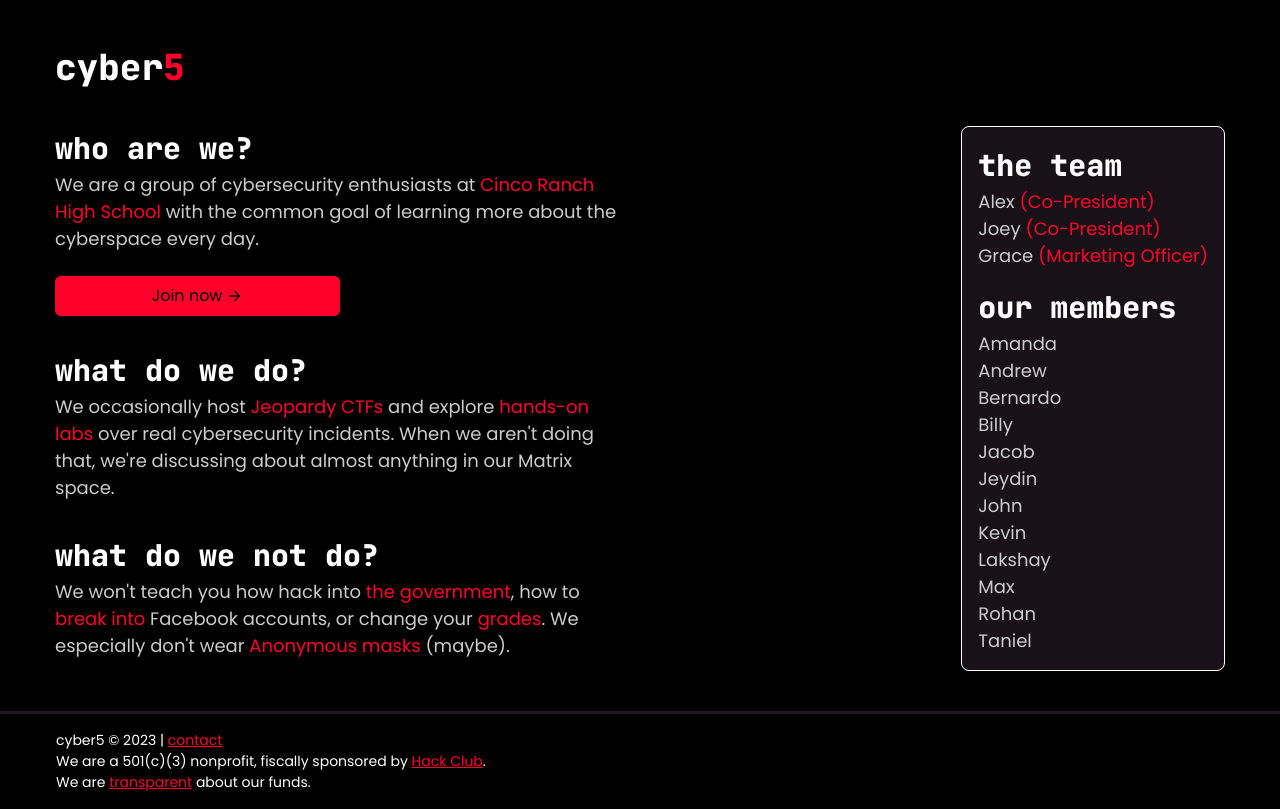
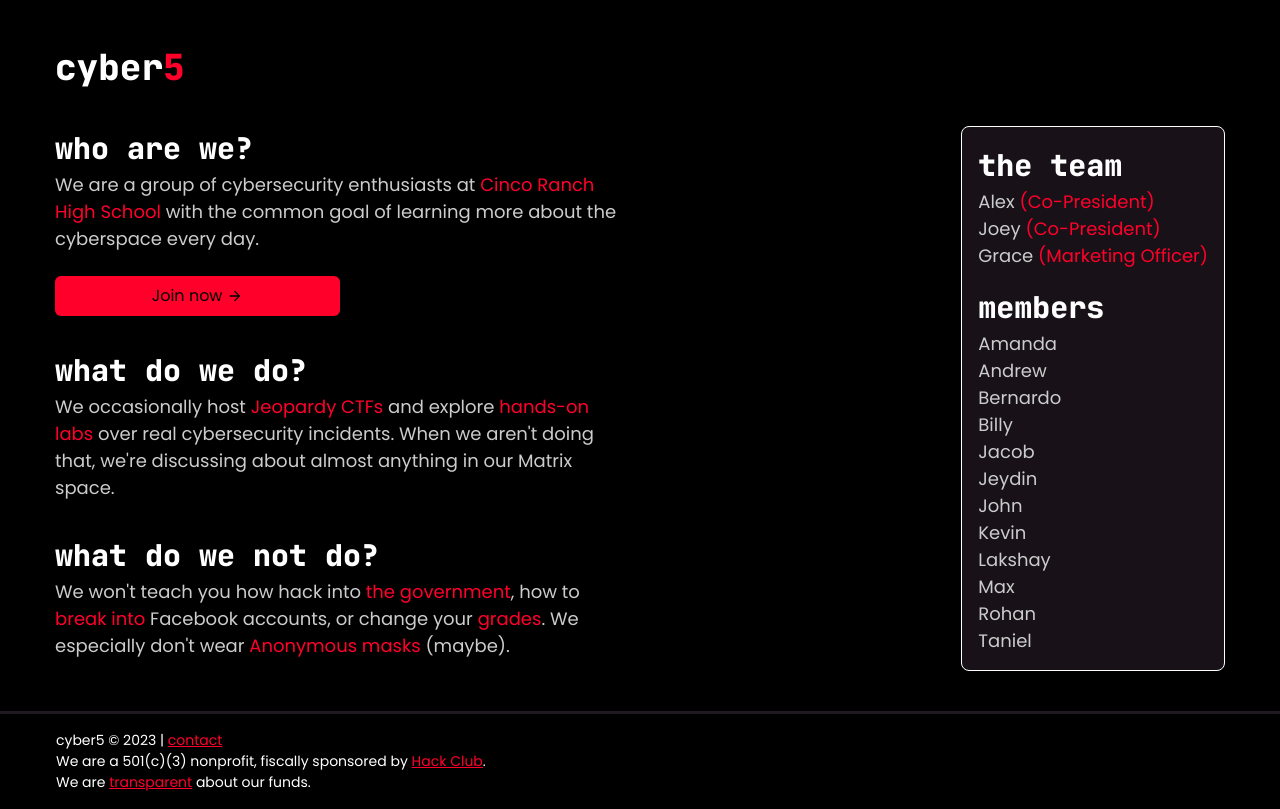
Before and after one commit to cyber5-crhs/website, a Next.js app: page / in a window 1280 px wide. Built offline with nearby package versions, Linux system fonts and the light colour scheme; some icons are missing.

Commit message:
"our members" to "members"

```diff
--- a/components/People.tsx
+++ b/components/People.tsx
@@ -56,7 +56,7 @@ export default function People() {
             fontSize='3xl'
             className={jbmono.className}
           >
-            our members
+            members
           </Text>
           {members.map((m) => (
             <Text key={uuidv4()} color='var(--color-text)'>
```
